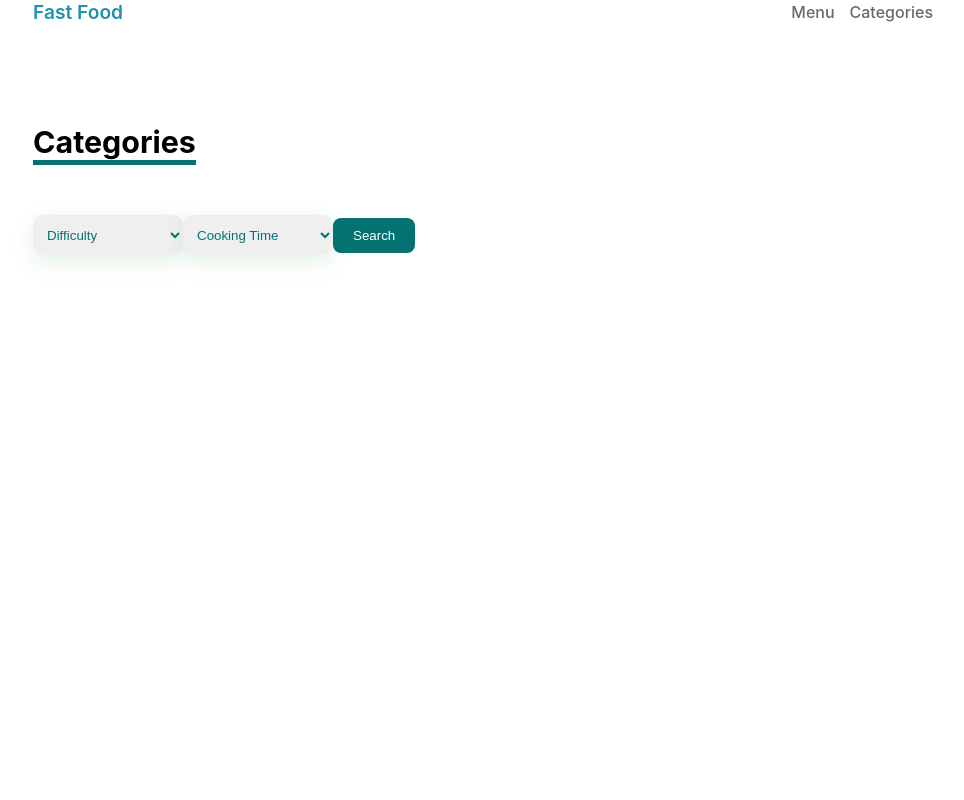
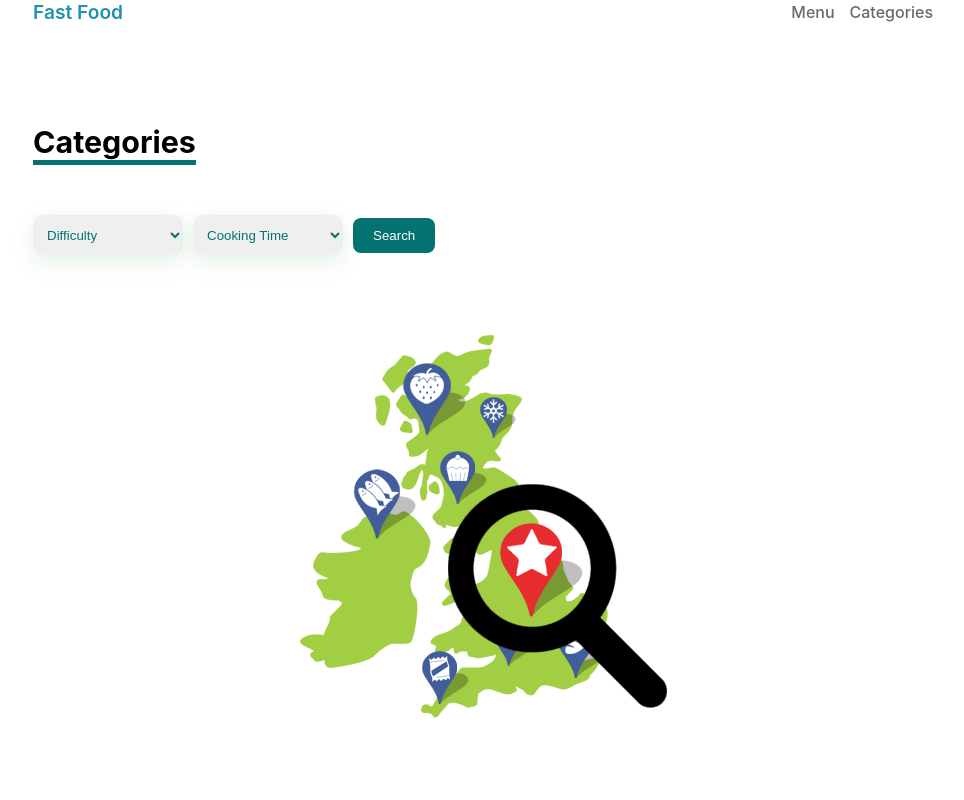
Before and after one commit to jamalshamsi1988/fastfood-next, a Next.js app: page /categories in a window 1280 px wide. Shown: the top 800 px of the page, without its empty margins (157-1121 px from the left). Built offline with nearby package versions, Linux system fonts and the light colour scheme; data requests are answered from the project's data file.

Commit message:
change some style

```diff
--- a/components/templates/CategoriesPage.js
+++ b/components/templates/CategoriesPage.js
@@ -1,10 +1,19 @@
-import { useState } from 'react';
+import { useEffect, useState } from 'react';
 import { useRouter } from 'next/router';
+import Card from './../modules/Card';
 import styles from './CategoriesPage.module.css';
 
-const CategoriesPage = () => {
+const CategoriesPage = ({data}) => {
+
   const router=useRouter();
   const[query , setQuery]=useState({difficulty :"" , time :""});
+
+  useEffect(()=>{
+    const {difficulty , time}=router.query;
+    if(query.difficulty !== difficulty || query.time !== time){
+        setQuery({difficulty , time})
+    }
+  },[])
 
   const changeHandler = e =>{
     setQuery({...query , [e.target.name]: e.target.value});
@@ -34,7 +43,10 @@
           </select>
             <button onClick={clickHandler}>Search</button>
         </div>
-
+              <div className={styles.cards}>
+                {!data.length ? <img src='/images/search.png' alt='searchImage' /> : null}
+                {data.map((food) =>( <Card key={food.id} {...food}/>))}
+              </div>
        </div>
 
     </div>
--- a/components/templates/CategoriesPage.module.css
+++ b/components/templates/CategoriesPage.module.css
@@ -1,45 +1,57 @@
-.container{
+.container {
     max-width: 900px;
     margin: auto;
     margin-top: 100px;
   }
-.container h2{
-    border-bottom: 5px solid   rgb(5, 114, 114);
+
+  .container h2 {
+    border-bottom: 5px solid rgb(5, 114, 114);
     width: fit-content;
     margin-bottom: 50px;
     font-size: 1.9rem;
   }
 
-.select select{
+  .select select {
     border: none;
     width: 150px;
     height: 40px;
     border-radius: 10px;
+    margin-right: 10px;
     padding: 10px;
-    color: rgb(5, 114, 114) ;
+    color: rgb(5, 114, 114);
     box-shadow: rgba(92, 245, 115, 0.123) 0px 4px 16px,
       rgba(17, 17, 26, 0.05) 0px 8px 32px;
   }
-.select button{
+
+  .select button {
     border: none;
-    background-color:  rgb(5, 114, 114) ;
+    background-color: rgb(5, 114, 114);
     color: white;
-    height:35px;
+    height: 35px;
     padding: 0 20px;
     border-radius: 8px;
     cursor: pointer;
   }
-.cards img{
+
+  .cards {
+    display: flex;
+    flex-wrap: wrap;
+    justify-content: space-between;
+    margin-top: 80px;
+  }
+
+  .cards img {
     margin: auto;
   }
-@media (max-width : 900px){
-    .container{
+  @media (max-width: 900px) {
+    .container {
       padding: 20px;
     }
-    .cards{
+    .cards {
       justify-content: space-around;
     }
   }
+
   @media (max-width: 600px) {
     .container {
       padding: 10px;
```
Lines whose indentation alone changed are shown as unchanged.
